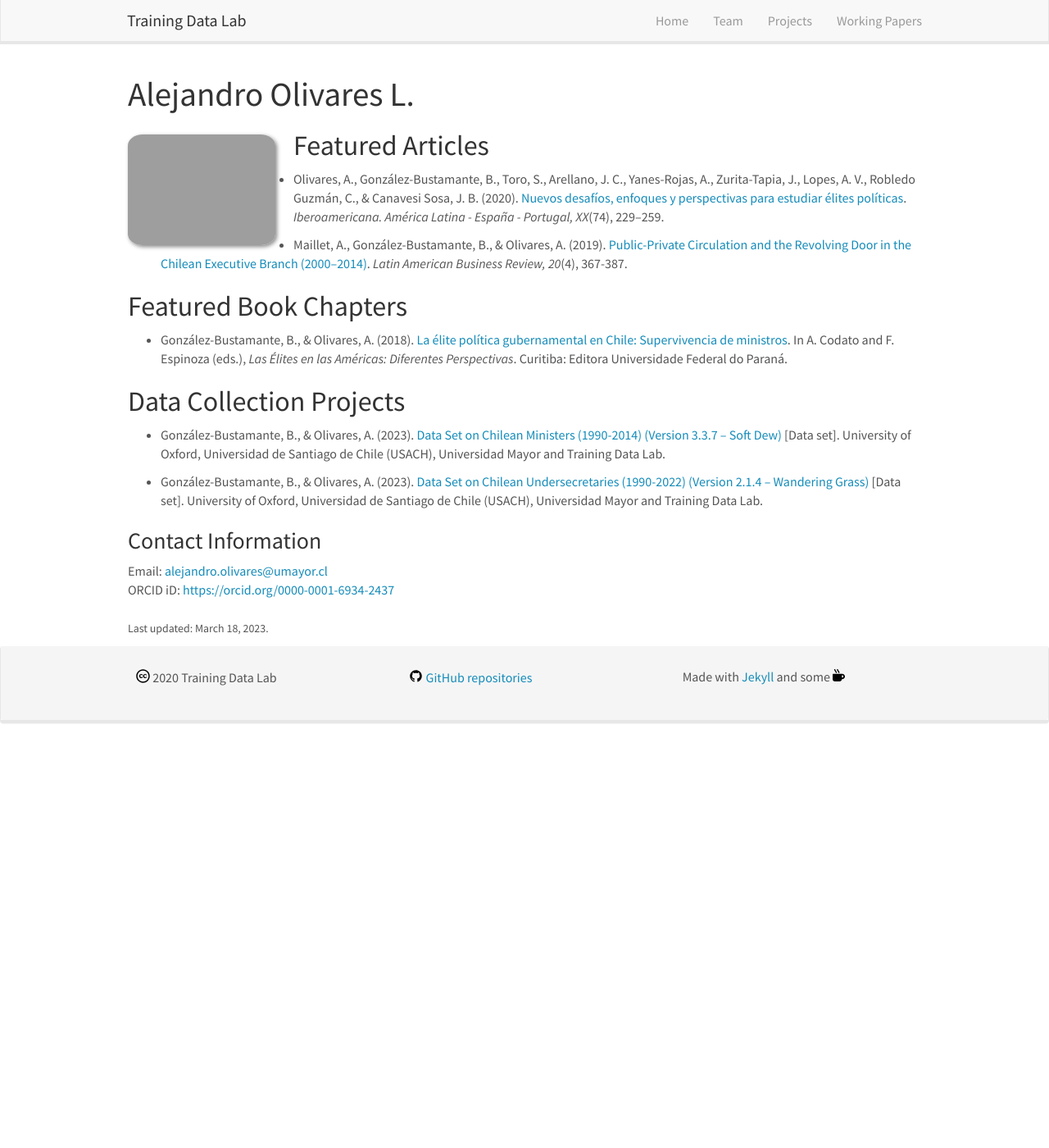
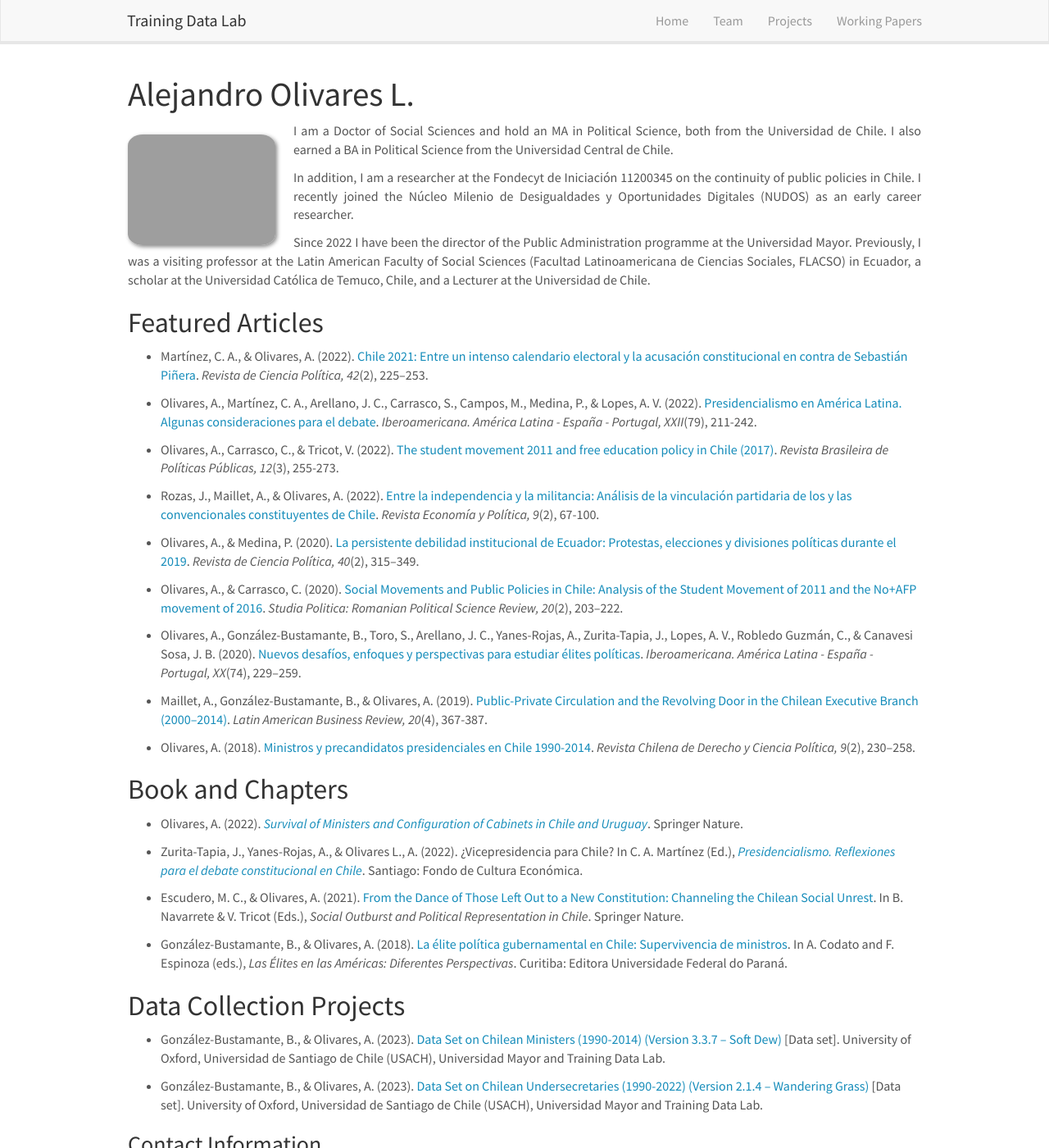
Before and after one commit to training-datalab/old-training-datalab.com, a Jekyll site: the page built from _pages/aolivares.md, in a window 1280 px wide and 1400 px high. Shown: the whole window at 82% size. Built offline with Jekyll 4.4.1, drawn with Linux system fonts in a browser that asks for light colours; nearby versions of some CDN libraries; some of the changed text lies outside the part shown.

Commit message:
Update aolivares.md
Co-Authored-By: janolivares <70457696+janolivares@users.noreply.github.com>

```diff
--- a/_pages/aolivares.md
+++ b/_pages/aolivares.md
@@ -10,13 +10,39 @@ permalink: /team/aolivares/
 
 <img src="https://training-datalab.com/images/team/aolivares.jpg" class="img-responsive" width="180px" style="float: left" />
 
+<p align=" justify">I am a Doctor of Social Sciences and hold an MA in Political Science, both from the Universidad de Chile. I also earned a BA in Political Science from the Universidad Central de Chile.</p>
+
+<p align=" justify">In addition, I am a researcher at the Fondecyt de Iniciación 11200345 on the continuity of public policies in Chile. I recently joined the Núcleo Milenio de Desigualdades y Oportunidades Digitales (NUDOS) as an early career researcher.</p>
+
+<p align=" justify">Since 2022 I have been the director of the Public Administration programme at the Universidad Mayor. Previously, I was a visiting professor at the Latin American Faculty of Social Sciences (Facultad Latinoamericana de Ciencias Sociales, FLACSO) in Ecuador, a scholar at the Universidad Católica de Temuco, Chile, and a Lecturer at the Universidad de Chile.</p>
+
 ## Featured Articles
+
+- Martínez, C. A., & Olivares, A. (2022). <a href="https://doi.org/10.4067/s0718-090x2022005000119" target="_blank">Chile 2021: Entre un intenso calendario electoral y la acusación constitucional en contra de Sebastián Piñera</a>. *Revista de Ciencia Política, 42*(2), 225–253.
+
+- Olivares, A., Martínez, C. A., Arellano, J. C., Carrasco, S., Campos, M., Medina, P., & Lopes, A. V. (2022). <a href="https://doi.org/10.18441/ibam.22.2022.79.211-242" target="_blank">Presidencialismo en América Latina. Algunas consideraciones para el debate</a>. *Iberoamericana. América Latina - España - Portugal, XXII*(79), 211-242.
+
+- Olivares, A., Carrasco, C., & Tricot, V. (2022). <a href="https://doi.org/10.5102/rbpp.v12i3.8637" target="_blank">The student movement 2011 and free education policy in Chile (2017)</a>. *Revista Brasileira de Políticas Públicas, 12*(3), 255-273.
+
+- Rozas, J., Maillet, A., & Olivares, A. (2022). <a href="http://www.economiaypolitica.cl/index.php/eyp/article/view/188" target="_blank">Entre la independencia y la militancia: Análisis de la vinculación partidaria de los y las convencionales constituyentes de Chile</a>. *Revista Economía y Política, 9*(2), 67-100.
+
+- Olivares, A., & Medina, P. (2020). <a href="http://dx.doi.org/10.4067/S0718-090X2020005000110" target="_blank">La persistente debilidad institucional de Ecuador: Protestas, elecciones y divisiones políticas durante el 2019</a>. *Revista de Ciencia Política, 40*(2), 315–349.
+
+- Olivares, A., & Carrasco, C. (2020). <a href="https://nbn-resolving.org/urn:nbn:de:0168-ssoar-69926-8" target="_blank">Social Movements and Public Policies in Chile: Analysis of the Student Movement of 2011 and the No+AFP movement of 2016</a>. *Studia Politica: Romanian Political Science Review, 20*(2), 203–222.
 
 - Olivares, A., González-Bustamante, B., Toro, S., Arellano, J. C., Yanes-Rojas, A., Zurita-Tapia, J., Lopes, A. V., Robledo Guzmán, C., & Canavesi Sosa, J. B. (2020). <a href="https://doi.org/10.18441/ibam.20.2020.74.229-259" target="_blank">Nuevos desafíos, enfoques y perspectivas para estudiar élites políticas</a>. *Iberoamericana. América Latina - España - Portugal, XX*(74), 229–259.
 
 - Maillet, A., González-Bustamante, B., & Olivares, A. (2019). <a href="https://doi.org/10.1080/10978526.2019.1652099" target="_blank">Public-Private Circulation and the Revolving Door in the Chilean Executive Branch (2000–2014)</a>. *Latin American Business Review, 20*(4), 367-387.
 
-## Featured Book Chapters
+- Olivares, A. (2018). <a href="https://portalrevistas.uct.cl/index.php/RDCP/article/view/1798" target="_blank">Ministros y precandidatos presidenciales en Chile 1990-2014</a>. *Revista Chilena de Derecho y Ciencia Política, 9*(2), 230–258.
+
+## Book and Chapters
+
+- Olivares, A. (2022). <a href="https://link.springer.com/book/10.1007/978-3-030-92802-5" target="_blank">*Survival of Ministers and Configuration of Cabinets in Chile and Uruguay*</a>. Springer Nature.
+
+- Zurita-Tapia, J., Yanes-Rojas, A., & Olivares L., A. (2022). ¿Vicepresidencia para Chile? In C. A. Martínez (Ed.), <a href="https://fondodeculturaeconomica.cl/products/presidencialismo-fce" target="_blank">*Presidencialismo. Reflexiones para el debate constitucional en Chile*</a>. Santiago: Fondo de Cultura Económica.
+
+- Escudero, M. C., & Olivares, A. (2021). <a href="https://link.springer.com/chapter/10.1007/978-3-030-70320-2_10" target="_blank">From the Dance of Those Left Out to a New Constitution: Channeling the Chilean Social Unrest</a>. In B. Navarrete & V. Tricot (Eds.), *Social Outburst and Political Representation in Chile*. Springer Nature.
 
 - González-Bustamante, B., & Olivares, A. (2018). <a href="https://www.researchgate.net/publication/325699783_Elites_en_las_Americas_diferentes_perspectivas_Elites_in_the_Americas_Different_Perspectives" target="_blank">La élite política gubernamental en Chile: Supervivencia de ministros</a>. In A. Codato and F. Espinoza (eds.), *Las Élites en las Américas: Diferentes Perspectivas*. Curitiba: Editora Universidade Federal do Paraná.
 
@@ -34,4 +60,4 @@ ORCID iD: <a href="https://orcid.org/0000-0001-6934-2437" target="_blank">https:
 <!-- Personal website: <a href="" target="_blank"></a><br /> -->
 <!-- Institutional website: <a href="" target="_blank"></a><br /> -->
 <br />
-<small>Last updated: March 18, 2023.</small>
+<small>Last updated: April 21, 2023.</small>
```
